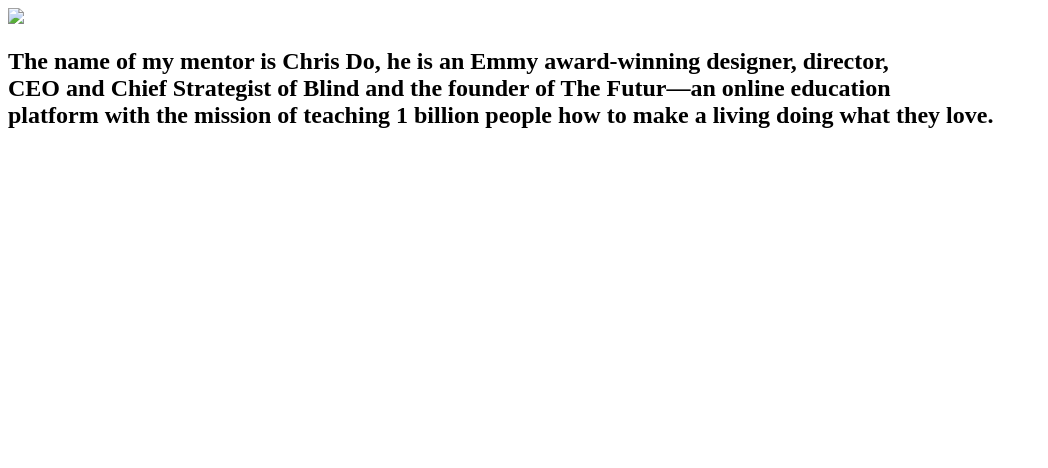
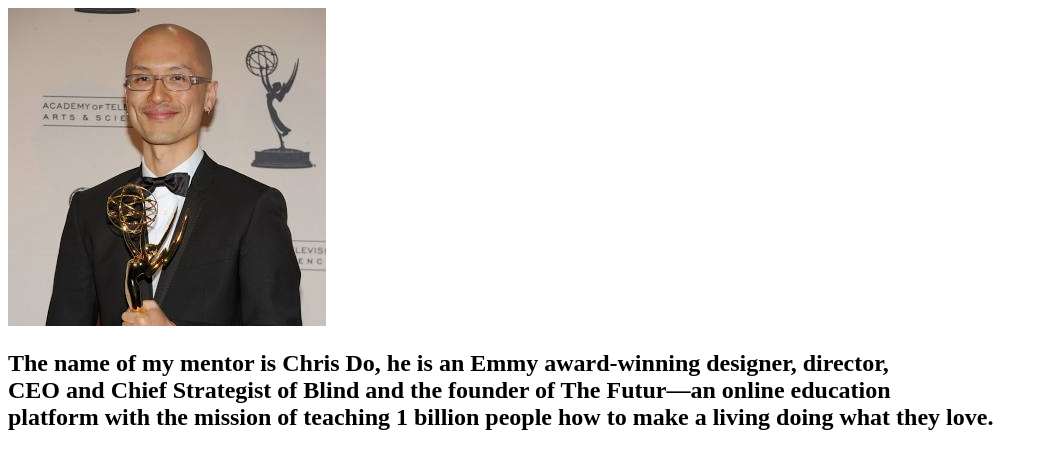
Before and after one commit to Magniphixx/magniphixxstores, a plain HTML site: page mentor.html in a window 1280 px wide. Shown: the whole page, without its empty margins (0-1048 px from the left). Drawn offline with Linux system fonts and the light colour scheme.

Commit message:
third commit

```diff
--- a/mentor.html
+++ b/mentor.html
@@ -14,7 +14,7 @@
 </html>
 <main>
 
-    <img src="../../download (11).jpg" <p>
+    <img src="./download (11).jpg" alt="chrid do" <p>
     <h2>The name of my mentor is Chris Do, he is an Emmy award-winning designer,
         director,<br> CEO and Chief Strategist of Blind and the founder of
         The Futur—an online education<br> platform with the mission of teaching
```
Also changed, not shown: download (11).jpg (added).
